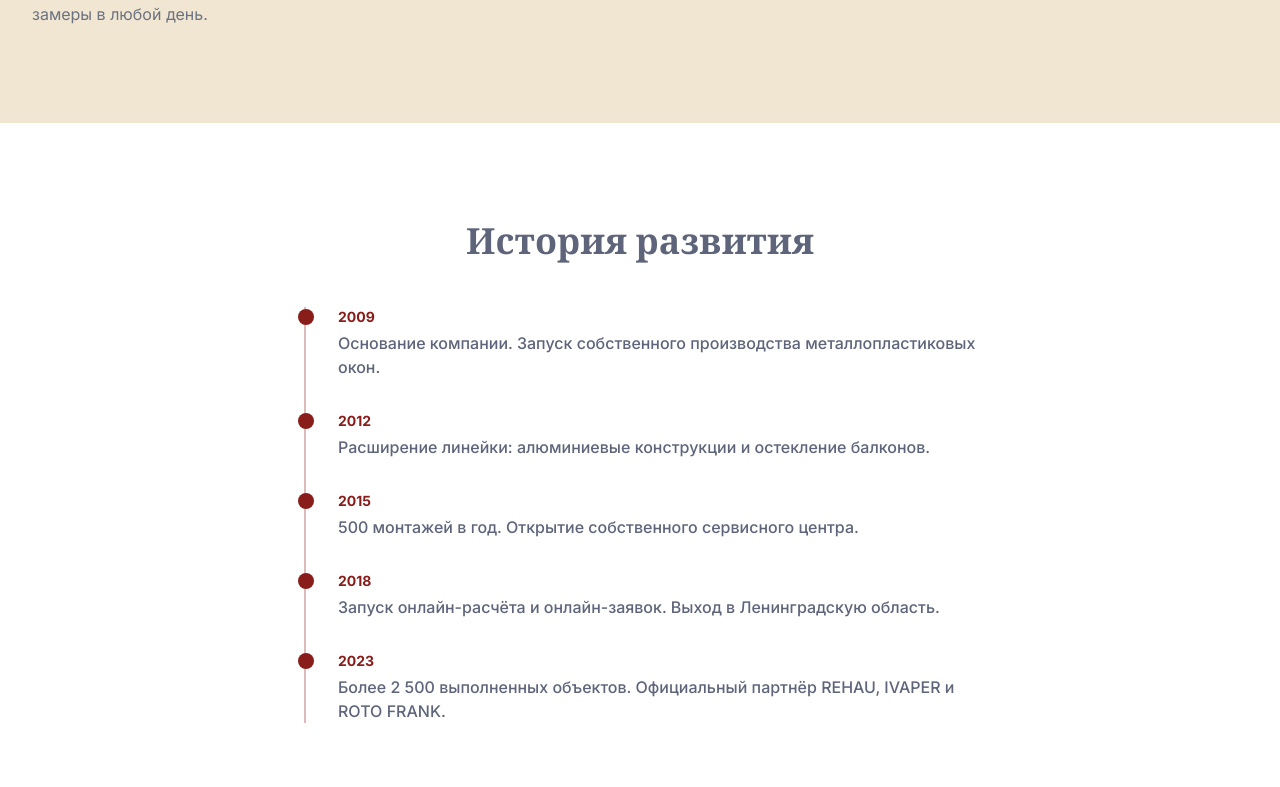
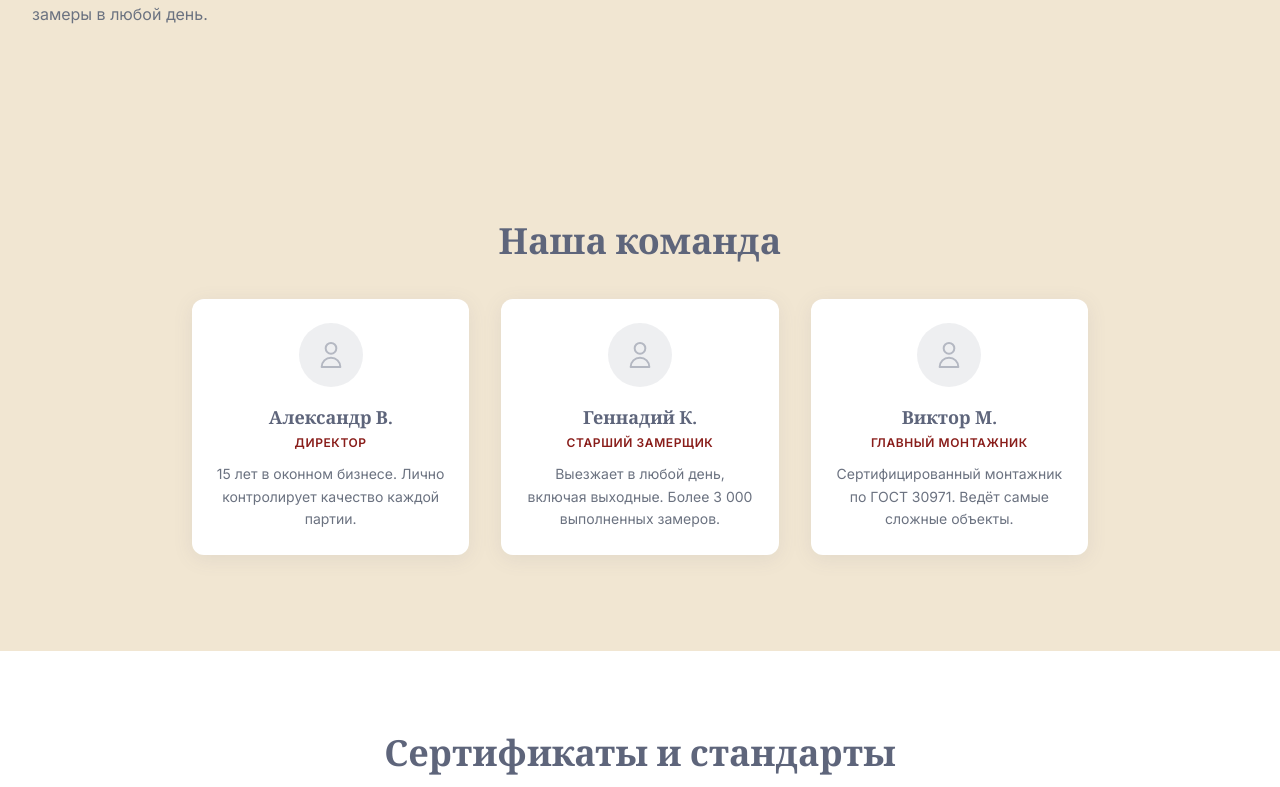
Before and after one commit to rkmartin0106/OknaKredit, a Next.js app: page /about in a window 1280 px wide. Shown: the part 1105-1892 px from the top of the page. Built offline with nearby package versions, Linux system fonts and the light colour scheme.

Commit message:
Remove timeline/history section from about page
Co-Authored-By: Claude Sonnet 5 <noreply@anthropic.com>

```diff
--- a/src/app/about/page.tsx
+++ b/src/app/about/page.tsx
@@ -6,14 +6,6 @@ export const metadata: Metadata = {
   description:
     "Окна-Кредит - производитель металлопластиковых окон с 2009 года. Профили REHAU и IVAPER, фурнитура ROTO FRANK. Более 2500 выполненных объектов.",
 };
-
-const milestones = [
-  { year: "2009", event: "Основание компании. Запуск собственного производства металлопластиковых окон." },
-  { year: "2012", event: "Расширение линейки: алюминиевые конструкции и остекление балконов." },
-  { year: "2015", event: "500 монтажей в год. Открытие собственного сервисного центра." },
-  { year: "2018", event: "Запуск онлайн-расчёта и онлайн-заявок. Выход в Ленинградскую область." },
-  { year: "2023", event: "Более 2 500 выполненных объектов. Официальный партнёр REHAU, IVAPER и ROTO FRANK." },
-];
 
 const certifications = [
   "Профили REHAU и IVAPER - сертификат соответствия Госстрой",
@@ -80,24 +72,6 @@ export default function AboutPage() {
         </div>
       </section>
 
-      {/* Timeline */}
-      <section className="bg-white py-16 md:py-24">
-        <div className="max-w-7xl mx-auto px-4 sm:px-6 lg:px-8">
-          <h2 className="section-heading text-center mb-12">История развития</h2>
-          <div className="max-w-2xl mx-auto">
-            <div className="relative border-l-2 border-brand-red/30 pl-8 space-y-8">
-              {milestones.map((m) => (
-                <div key={m.year} className="relative">
-                  <div className="absolute -left-10 top-0.5 w-4 h-4 rounded-full bg-brand-red" />
-                  <p className="text-brand-red font-bold text-sm mb-1">{m.year}</p>
-                  <p className="text-brand-blue font-medium">{m.event}</p>
-                </div>
-              ))}
-            </div>
-          </div>
-        </div>
-      </section>
-
       {/* Team */}
       <section className="container-section">
         <div className="text-center mb-10">
```
